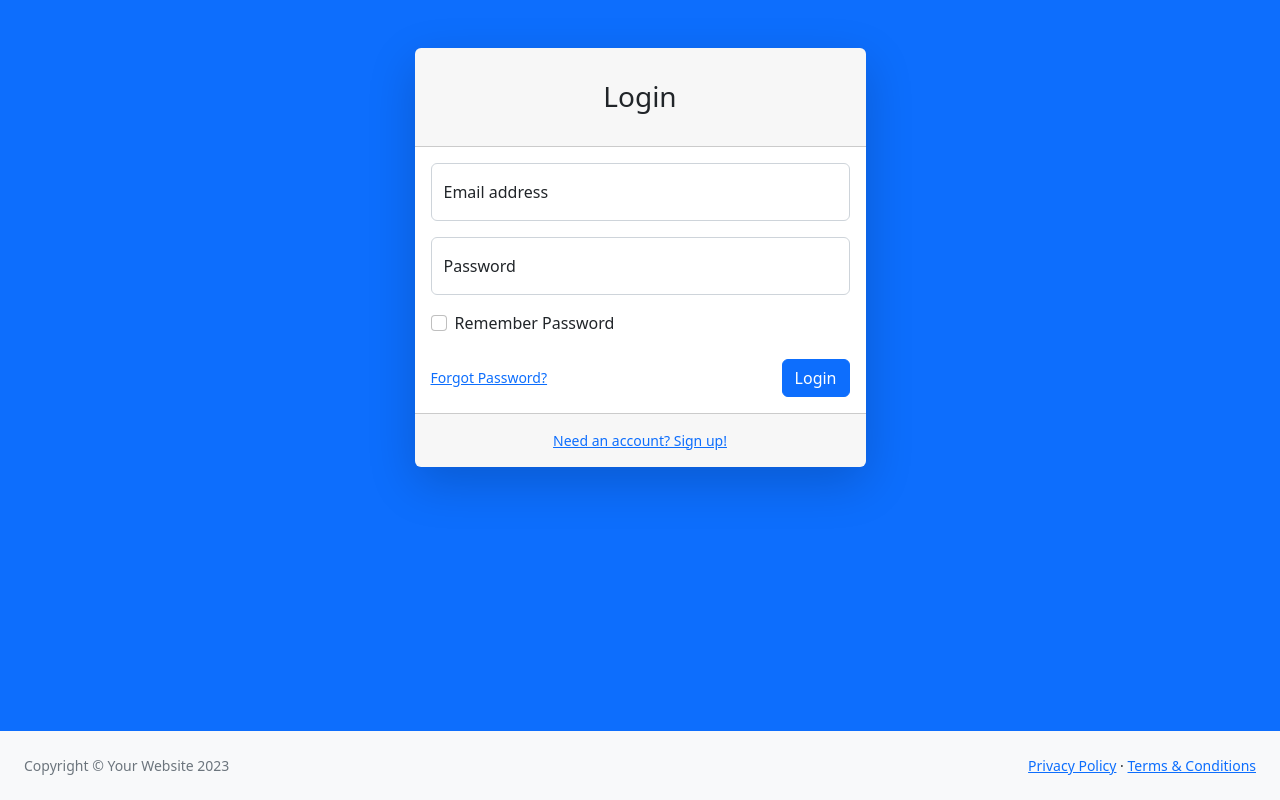
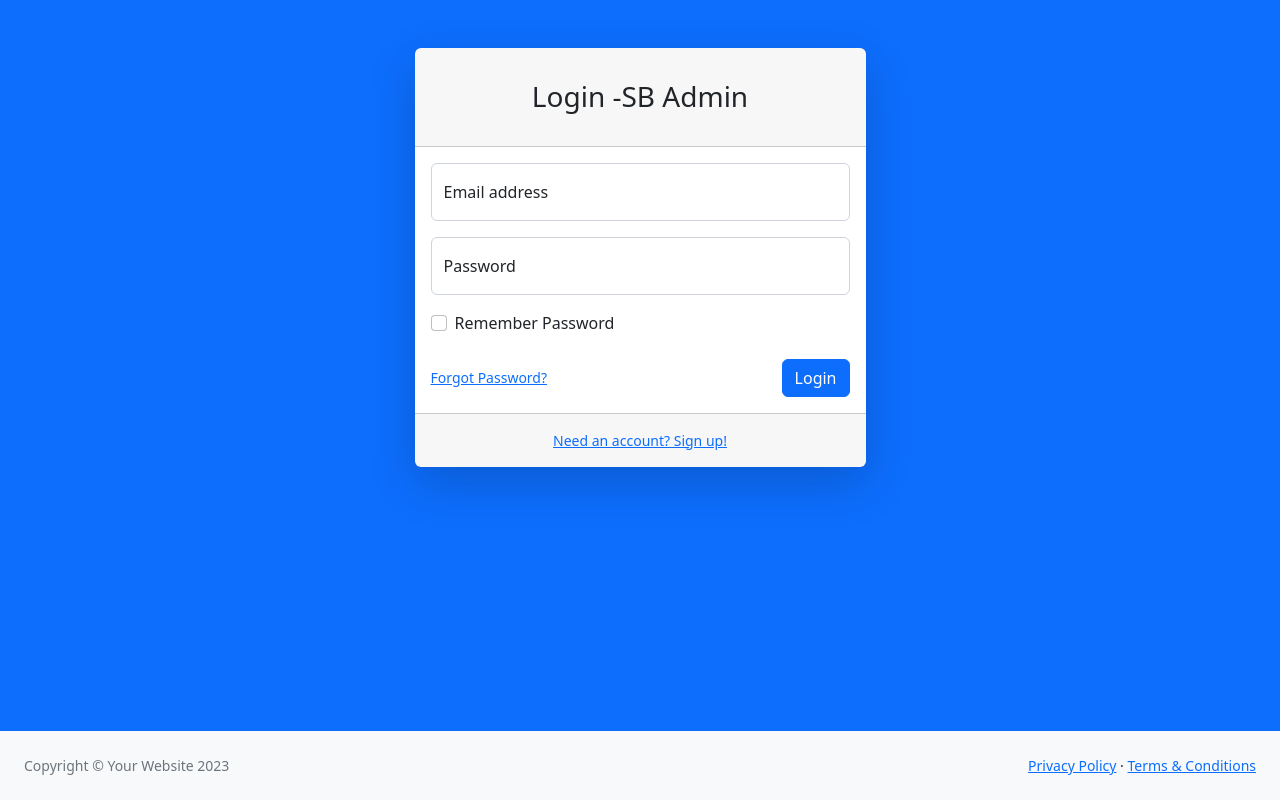
Before and after one commit to miguelparra22/sbAdmin, a plain HTML site: page login.html in a window 1280 px wide. Drawn offline with nearby package versions, Linux system fonts and the light colour scheme.

Commit message:
Cambio en el login

```diff
--- a/login.html
+++ b/login.html
@@ -9,6 +9,8 @@
         <title>Login - SB Admin</title>
         <link href="css/styles.css" rel="stylesheet" />
         <script src="https://use.fontawesome.com/releases/v6.3.0/js/all.js" crossorigin="anonymous"></script>
+        <!-- Hotjar Tracking Code for Login -->
+         <script> (function(h,o,t,j,a,r){ h.hj=h.hj||function(){(h.hj.q=h.hj.q||[]).push(arguments)}; h._hjSettings={hjid:3489912,hjsv:6}; a=o.getElementsByTagName('head')[0]; r=o.createElement('script');r.async=1; r.src=t+h._hjSettings.hjid+j+h._hjSettings.hjsv; a.appendChild(r); })(window,document,'https://static.hotjar.com/c/hotjar-','.js?sv='); </script>
     </head>
     <body class="bg-primary">
         <div id="layoutAuthentication">
@@ -18,7 +20,7 @@
                         <div class="row justify-content-center">
                             <div class="col-lg-5">
                                 <div class="card shadow-lg border-0 rounded-lg mt-5">
-                                    <div class="card-header"><h3 class="text-center font-weight-light my-4">Login</h3></div>
+                                    <div class="card-header"><h3 class="text-center font-weight-light my-4">Login -SB Admin</h3></div>
                                     <div class="card-body">
                                         <form>
                                             <div class="form-floating mb-3">
```
